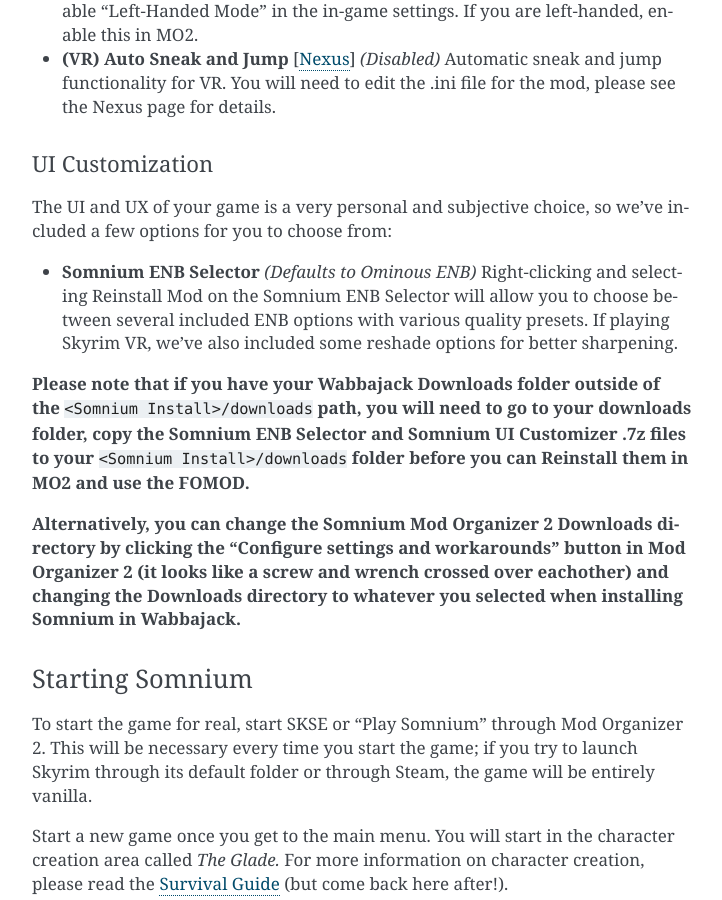
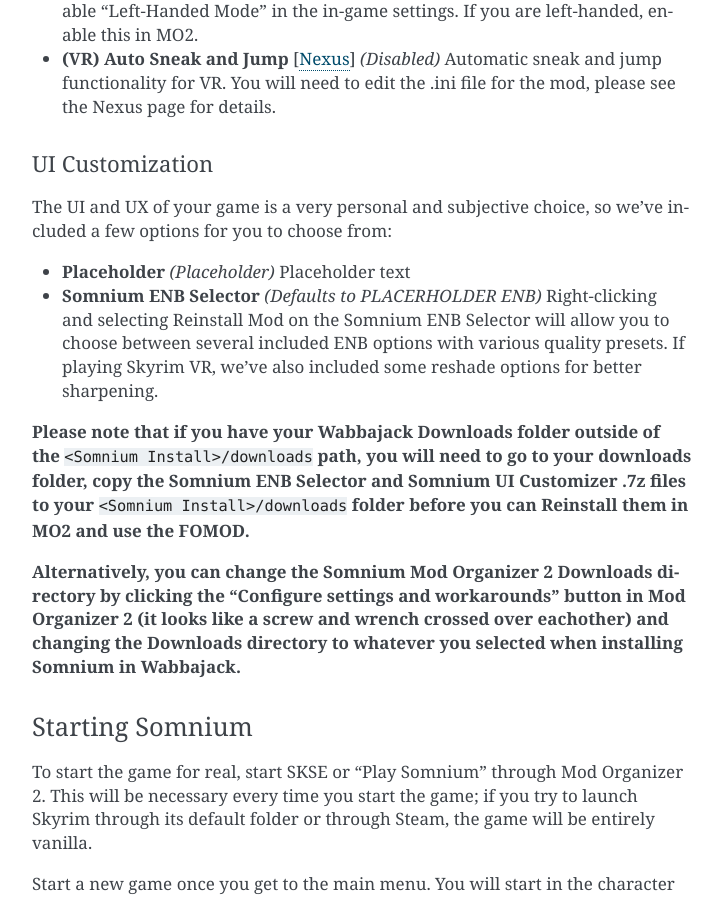
Before and after one commit to apoapse1/somnium-fur-enderal, a Sphinx documentation site: the page built from source/1_Installation.rst, in a window 1280 px wide and 900 px high, scrolled down 5783 px. Shown: the whole window, without its empty margins (388-1110 px from the left). Built offline with Sphinx 7.4.7, drawn with Linux system fonts in a browser that asks for light colours.

Commit message:
Added another placeholder section to assist future expansion

```diff
--- a/source/1_Installation.rst
+++ b/source/1_Installation.rst
@@ -182,7 +182,10 @@
 The UI and UX of your game is a very personal and subjective choice, so we've included a few options for you to choose from:
 
 *
-  **Somnium ENB Selector** *(Defaults to Ominous ENB)* Right-clicking and selecting Reinstall Mod on the Somnium ENB Selector will allow you to choose between several included ENB options with various quality presets. If playing Skyrim VR, we’ve also included some reshade options for better sharpening.
+  **Placeholder** *(Placeholder)* Placeholder text
+
+*
+  **Somnium ENB Selector** *(Defaults to PLACERHOLDER ENB)* Right-clicking and selecting Reinstall Mod on the Somnium ENB Selector will allow you to choose between several included ENB options with various quality presets. If playing Skyrim VR, we’ve also included some reshade options for better sharpening.
 
 **Please note that if you have your Wabbajack Downloads folder outside of the** ``<Somnium Install>/downloads`` **path, you will need to go to your downloads folder, copy the Somnium ENB Selector and Somnium UI Customizer .7z files to your** ``<Somnium Install>/downloads`` **folder before you can Reinstall them in MO2 and use the FOMOD.**
 
```
